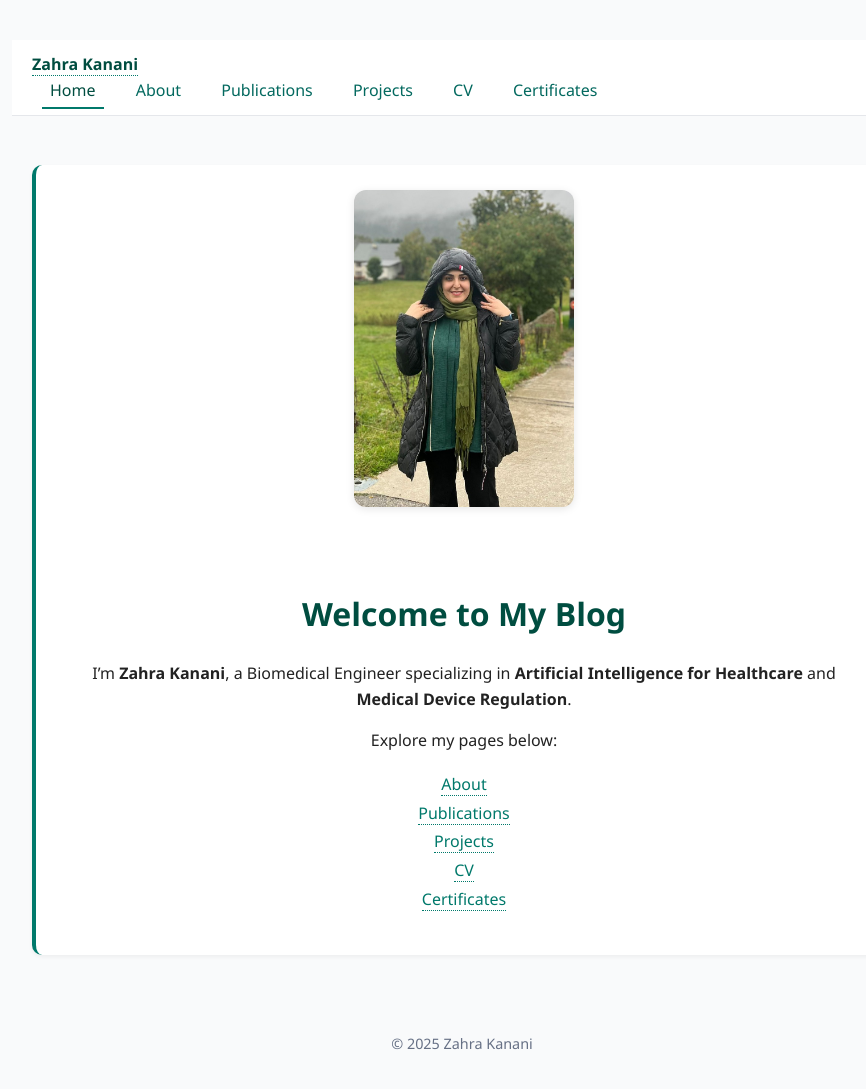
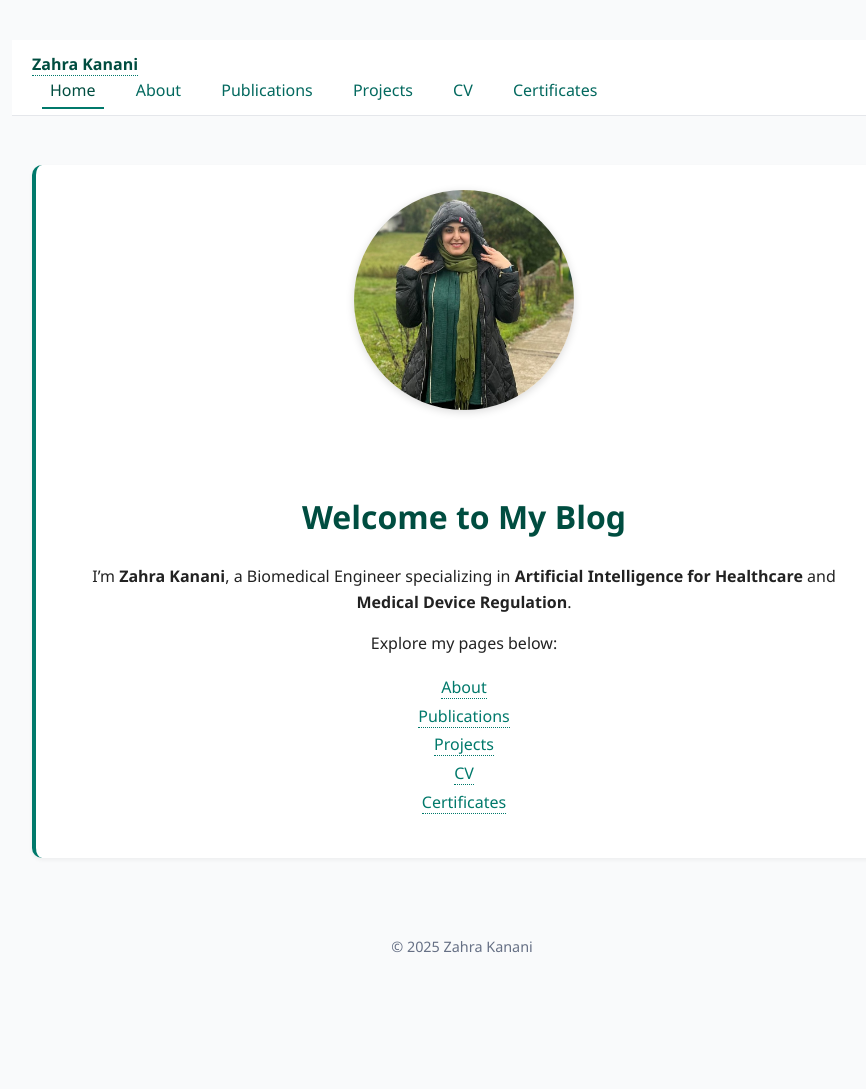
Before and after one commit to zahra-kanani/zahra-kanani.github.io, a Jekyll site: the page built from index.md, in a window 1280 px wide and 1095 px high. Shown: the top 1089 px of the window, without its empty margins (178-1044 px from the left). Built offline with Jekyll 4.4.1, drawn with Linux system fonts in a browser that asks for light colours.

Commit message:
Update style.css

```diff
--- a/assets/css/style.css
+++ b/assets/css/style.css
@@ -40,9 +40,11 @@ a:hover {
 
 /* For profile image */
 .profile-img {
-  border-radius: 12px;
+  border-radius: 50%;
   width: 220px;
-  box-shadow: 0 2px 8px rgba(0,0,0,0.1);
+  height: 220px;
+  object-fit: cover;
+  box-shadow: 0 2px 8px rgba(0,0,0,0.15);
 }
 
 /* Footer */
```
